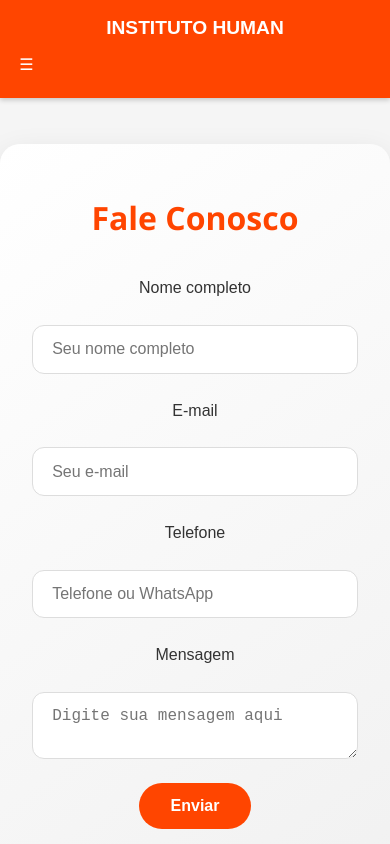
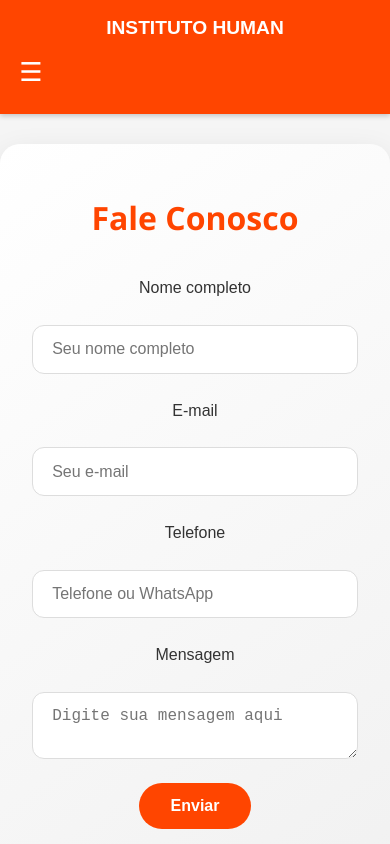
Before and after one commit to lucaslusni/CBTDWEB, a plain HTML site: page Projeto_Pratico/contato.html in a window 390 px wide. Shown: the top 844 px of the page. Drawn offline with Linux system fonts and the light colour scheme.

Commit message:
atualização
atualização

```diff
--- a/Projeto_Pratico/css/style_Projetos.css
+++ b/Projeto_Pratico/css/style_Projetos.css
@@ -313,6 +313,16 @@ footer {
   margin: 0 0.5rem;
   vertical-align: middle;
 }
+.menu-toggle {
+  display: none; /* esconde no desktop por padrão */
+  font-size: 26px;
+  cursor: pointer;
+  color: white;
+  z-index: 10;
+  background: none;
+  border: none;
+}
+
 
 @media (max-width: 768px) {
   .texto-imagem {
--- a/Projeto_Pratico/css/style_contato.css
+++ b/Projeto_Pratico/css/style_contato.css
@@ -205,13 +205,22 @@ footer {
   border-radius: 8px;
   padding: 6px 12px;
 }
+.menu-toggle {
+  display: none; /* esconde no desktop por padrão */
+  font-size: 26px;
+  cursor: pointer;
+  color: white;
+  z-index: 10;
+  background: none;
+  border: none;
+}
 /* NAVBAR MOBILE */
 @media (max-width: 768px) {
   .navbar {
     display: flex;
     height: min-content;
     flex-direction: column;
-    align-items: flex-start; /* deixa tudo à esquerda */
+    align-items: flex-start;
     padding: 0.8rem 1.2rem;
     background-color: var(--color-primary);
     flex-wrap: wrap;
```
Also changed, not shown: Projeto_Pratico/Leia-me.txt (added).
